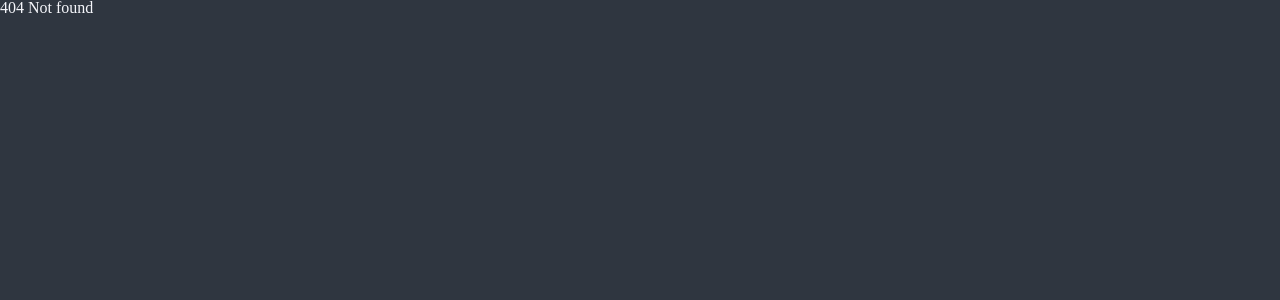
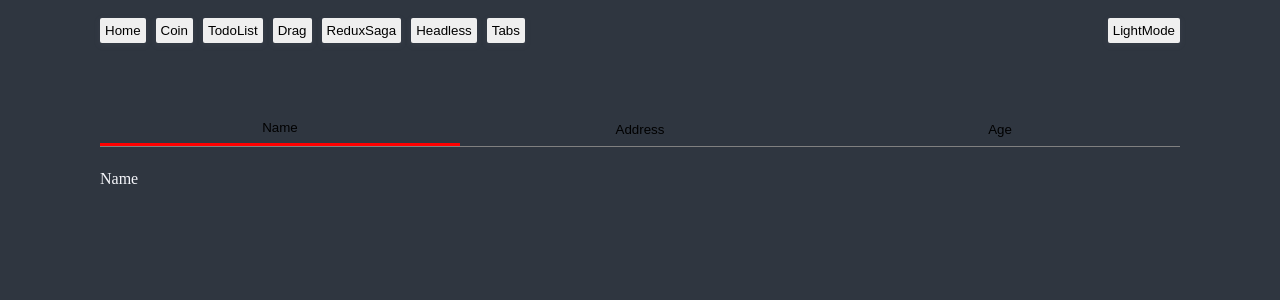
Before and after one commit to moolbum/react-masterclass, a React (Create React App) app: page /tabs in a window 1280 px wide. Before the commit this address had no page. Shown: the top 300 px of the page. Built offline with nearby package versions, Linux system fonts and the light colour scheme.

Commit message:
add: tab item 추가

```diff
--- /dev/null
+++ b/src/components/atoms/TabItem/index.tsx
@@ -0,0 +1,59 @@
+import React, { ButtonHTMLAttributes, forwardRef, useRef } from "react";
+
+interface TabItemProps<T> extends ButtonHTMLAttributes<HTMLButtonElement> {
+  tabValue: T;
+  onFocusItem?: (item: T) => void;
+}
+
+const TabItem = forwardRef<HTMLButtonElement, TabItemProps<any>>(
+  (props, ref) => {
+    const buttonRef = useRef<HTMLButtonElement>();
+    const { tabValue, onFocusItem, onFocus, onKeyDown, ...restProps } = props;
+
+    return (
+      <button
+        ref={(node) => {
+          if (node) {
+            buttonRef.current = node;
+          }
+          if (ref) {
+            if (typeof ref === "function") {
+              ref(node);
+            } else {
+              ref.current = node;
+            }
+          }
+        }}
+        onFocus={(e) => {
+          onFocusItem?.(tabValue);
+          onFocus?.(e);
+        }}
+        role="tab"
+        onKeyDown={(e) => {
+          if (buttonRef.current) {
+            if (e.key === "ArrowRight") {
+              const next = buttonRef.current.nextSibling as HTMLButtonElement;
+
+              if (next) {
+                next.focus();
+              }
+            }
+
+            if (e.key === "ArrowLeft") {
+              const prev = buttonRef.current
+                .previousSibling as HTMLButtonElement;
+
+              if (prev) {
+                prev.focus();
+              }
+            }
+          }
+          onKeyDown?.(e);
+        }}
+        {...restProps}
+      />
+    );
+  }
+);
+
+export default TabItem;
--- a/src/components/organism/Header/index.tsx
+++ b/src/components/organism/Header/index.tsx
@@ -10,6 +10,7 @@ import {
   HEADLESS_PATH,
   MAIN_PATH,
   REDUX_SAGA_PATH,
+  TABS_PATH,
   TODO_LIST_PATH,
 } from "../../../routers/constants";
 
@@ -58,6 +59,11 @@ function Header() {
             {HEADER_LABEL.HEADLESS}
           </button>
         </li>
+        <li>
+          <button onClick={() => goToPage(TABS_PATH)}>
+            {HEADER_LABEL.TABS}
+          </button>
+        </li>
       </ul>
       <button type="button" onClick={handleDarkModeClick}>
         {isDarkMode ? "DarkMode" : "LightMode"}
--- /dev/null
+++ b/src/pages/Tabs/index.tsx
@@ -0,0 +1,94 @@
+import React, { useRef, useState } from "react";
+import styled, { css } from "styled-components";
+import TabItem from "../../components/atoms/TabItem";
+
+type TabType = "NAME" | "ADDRESS" | "AGE";
+const TAB_LIST: TabType[] = ["NAME", "ADDRESS", "AGE"];
+
+function Tabs() {
+  const buttonRef = useRef<HTMLButtonElement>(null);
+  const [selectTab, setSelectTab] = useState<TabType>("NAME");
+
+  const renderTabItemTitle = (type: TabType) => {
+    switch (type) {
+      case "NAME":
+        return <span>Name</span>;
+
+      case "ADDRESS":
+        return <span>Address</span>;
+
+      case "AGE":
+        return <span>Age</span>;
+    }
+  };
+
+  const renderTabItemContent = (tabType: TabType) => {
+    switch (tabType) {
+      case "NAME":
+        return <>Name</>;
+
+      case "ADDRESS":
+        return <>Address</>;
+
+      case "AGE":
+        return <>Age</>;
+    }
+  };
+
+  return (
+    <>
+      <StyledTabs role="tablist">
+        {TAB_LIST.map((item, idx) => {
+          return (
+            <StyeldTabItem
+              ref={item === selectTab ? buttonRef : null}
+              key={idx.toString()}
+              tabIndex={item === selectTab ? 0 : -1}
+              isSelect={item === selectTab}
+              tabValue={item}
+              onFocusItem={(value) => {
+                setSelectTab(value as TabType);
+              }}
+            >
+              {renderTabItemTitle(item)}
+            </StyeldTabItem>
+          );
+        })}
+      </StyledTabs>
+
+      {renderTabItemContent(selectTab)}
+    </>
+  );
+}
+
+export default Tabs;
+
+const StyledTabs = styled.nav`
+  display: flex;
+  margin: 24px 0;
+  border-bottom: 1px solid gray;
+`;
+
+const StyeldTabItem = styled(TabItem)<{
+  isSelect?: boolean;
+}>`
+  display: flex;
+  justify-content: center;
+  align-items: center;
+  flex: 1;
+  padding: 8px 16px;
+  cursor: pointer;
+  background: none;
+  box-shadow: none;
+
+  ${({ isSelect }) => {
+    return isSelect
+      ? css`
+          border: none;
+          border-bottom: 3px solid red;
+        `
+      : css`
+          border: none;
+        `;
+  }}
+`;
--- a/src/routers/constants/index.ts
+++ b/src/routers/constants/index.ts
@@ -9,6 +9,7 @@ export const HEADER_LABEL = {
   DRAG: "Drag",
   REDUX_SAGA: "ReduxSaga",
   HEADLESS: "Headless",
+  TABS: "Tabs",
 };
 
 // coin page
@@ -29,3 +30,6 @@ export const HEADLESS_PATH = "/headless";
 // users page
 export const USER_PATH = "/users";
 export const FOLLOWERS_PATH = "followers";
+
+// Tabs
+export const TABS_PATH = "/tabs";
--- a/src/routers/index.tsx
+++ b/src/routers/index.tsx
@@ -21,17 +21,20 @@ import {
   MAIN_PATH,
   PRICE_PATH,
   REDUX_SAGA_PATH,
+  TABS_PATH,
   TODO_LIST_PATH,
   USER_PATH,
 } from "./constants";
 import DragAndDrop from "../pages/DragAndDrop";
 import ReduxSagaStudy from "../pages/ReduxSagaStudy";
 import HeadLess from "../pages/Headless";
+import Tabs from "../pages/Tabs";
 
 const routers = createBrowserRouter([
   {
     path: MAIN_PATH,
     element: <Root />,
+    errorElement: <NotFound />,
     children: [
       {
         path: HOME_PATH,
@@ -63,6 +66,10 @@ const routers = createBrowserRouter([
         element: <TodoList />,
       },
       {
+        path: TABS_PATH,
+        element: <Tabs />,
+      },
+      {
         path: DRAG_AND_DROP_PATH,
         element: <DragAndDrop />,
       },
@@ -77,7 +84,6 @@ const routers = createBrowserRouter([
         ],
       },
     ],
-    errorElement: <NotFound />,
   },
 ]);
 
--- a/src/styles/GlobalStyle.ts
+++ b/src/styles/GlobalStyle.ts
@@ -9,6 +9,8 @@ const GlobalStyle = createGlobalStyle`
     background-color: ${({ theme }) => theme.backgroundColor};
     color: ${({ theme }) => theme.textColor}
   }
+
+
 
   a{
     text-decoration:none;
@@ -27,12 +29,7 @@ const GlobalStyle = createGlobalStyle`
 
   button{
     cursor: pointer;
-    transition:0.2s all;
 
-    &:active{
-      scale:0.98;
-      transform:translateY(2px) ;
-    }
   }
 
   select {
```
